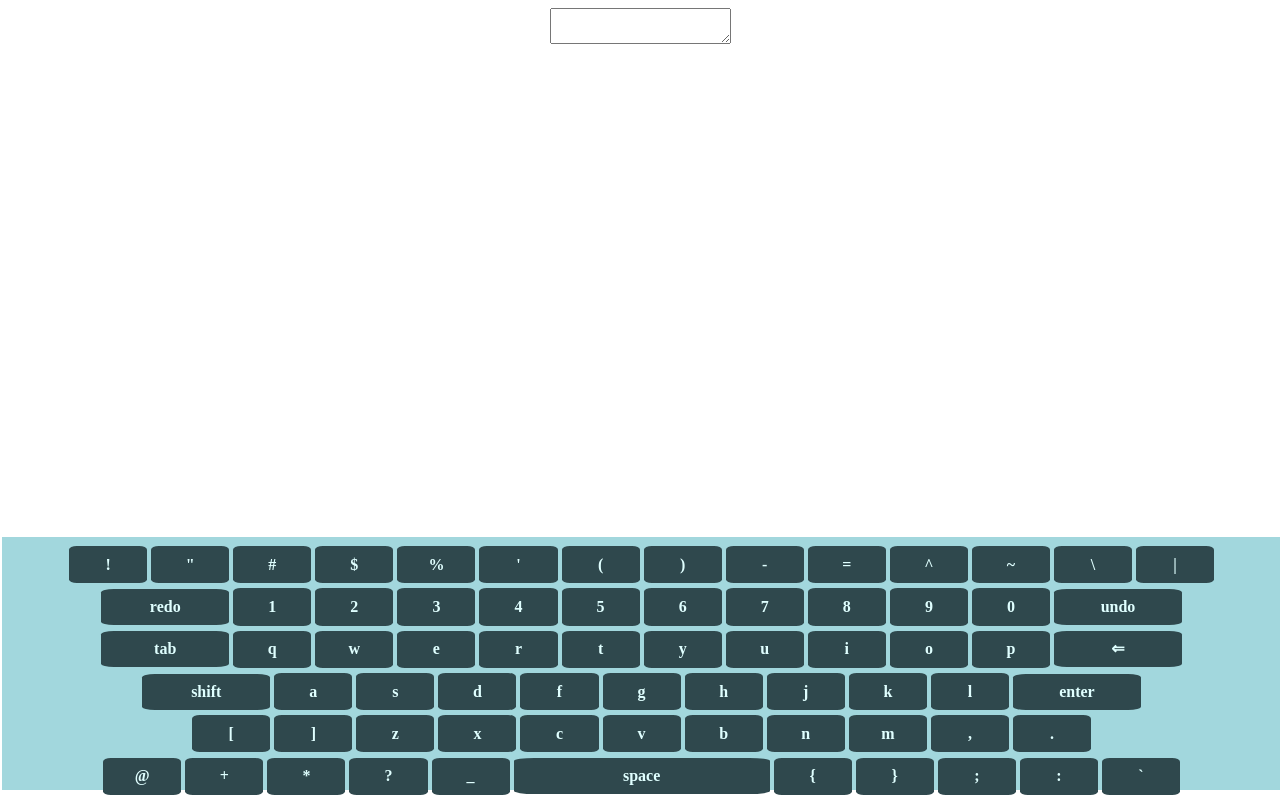
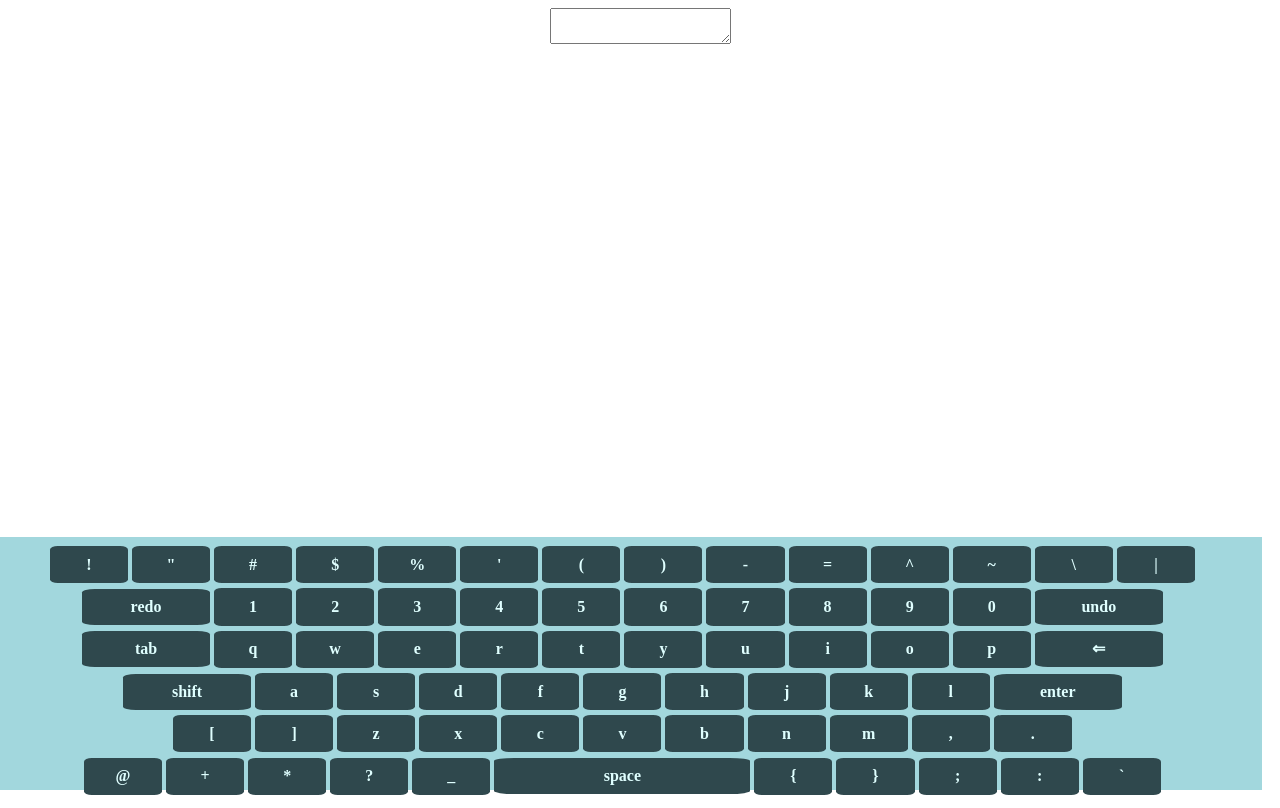
Before and after one commit to EaGitro/keybord_tmp, a plain HTML site: page index.html in a window 1280 px wide. Drawn offline with Linux system fonts and the light colour scheme.

Commit message:
Update index.html

```diff
--- a/index.html
+++ b/index.html
@@ -71,7 +71,7 @@
         padding: 0px;
     }
     #keybord{
-        margin-left: -0.5%;
+        margin-left: -2%;
         margin-right: auto;
         text-align:center;
         position: fixed;
```
